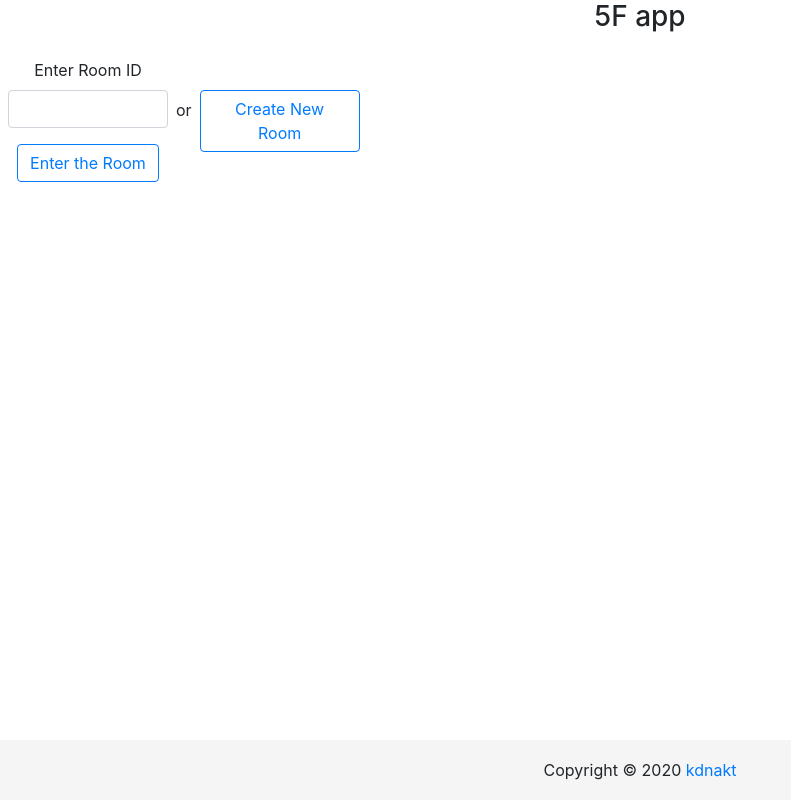
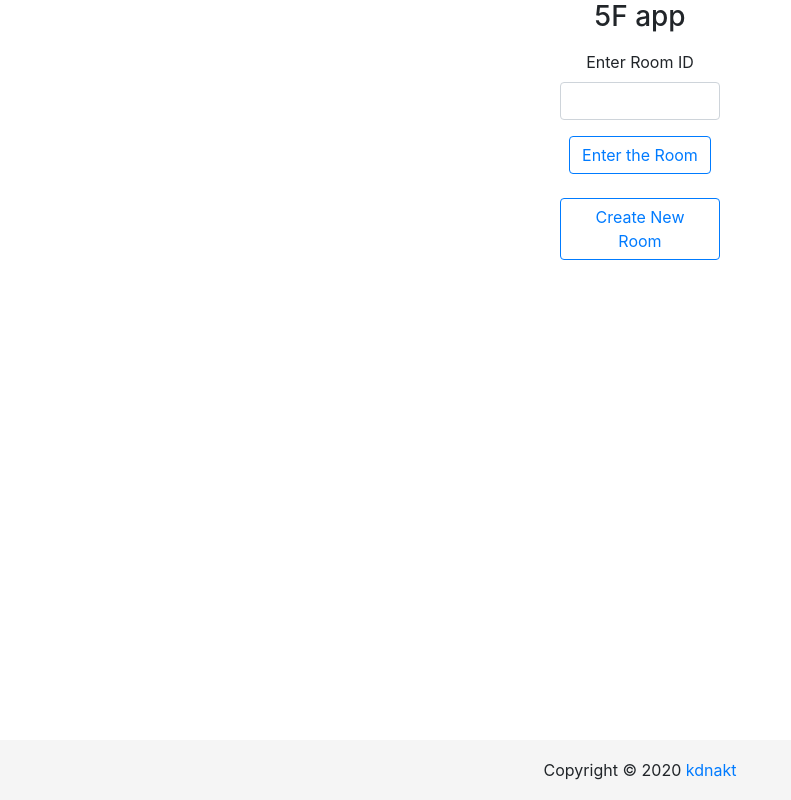
Before and after one commit to kdnakt/5f, a React (Create React App) app in the folder front-app/: page / in a window 1280 px wide. Shown: the whole page, without its empty margins (0-791 px from the left). Built offline with nearby package versions, Linux system fonts and the light colour scheme.

Commit message:
fix layout

```diff
--- a/front-app/src/component/RoomSelect.tsx
+++ b/front-app/src/component/RoomSelect.tsx
@@ -14,11 +14,13 @@ const RoomSelect: React.FC = () => {
 
   if (selectedRoom) return <div>Room ID: {selectedRoom}</div>;
   return (
-    <>
+    <div style={{
+      width: '80%',
+      margin: '0 auto',
+    }}>
       <Form style={{
           width: '160px',
-          margin: '16px 8px',
-          float: 'left'
+          margin: '16px auto',
         }}
       >
         <FormGroup>
@@ -29,22 +31,15 @@ const RoomSelect: React.FC = () => {
           Enter the Room
         </Button>
       </Form>
-      <div style={{
-          float: 'left',
-          margin: '56px 0'
-        }}
-      >or</div>
       <Button style={{
-          float: 'left',
-          margin: '48px 8px',
-          width: '160px'
+          margin: '8px auto',
+          width: '160px',
         }}
         variant='outline-primary' onClick={create}
       >
         Create New Room
       </Button>
-      <div style={{clear: 'both'}}></div>
-    </>
+    </div>
   );
 };
 
```
